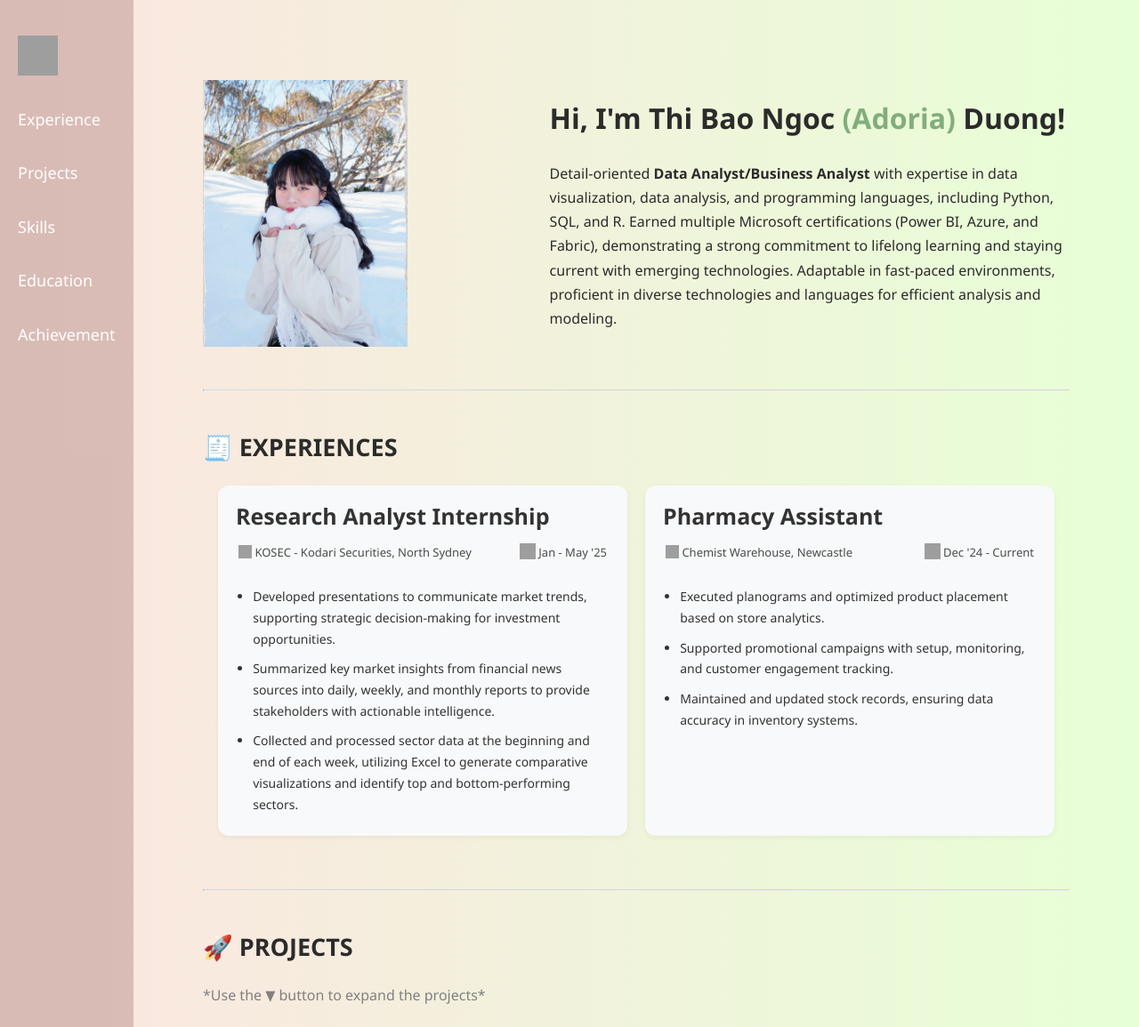
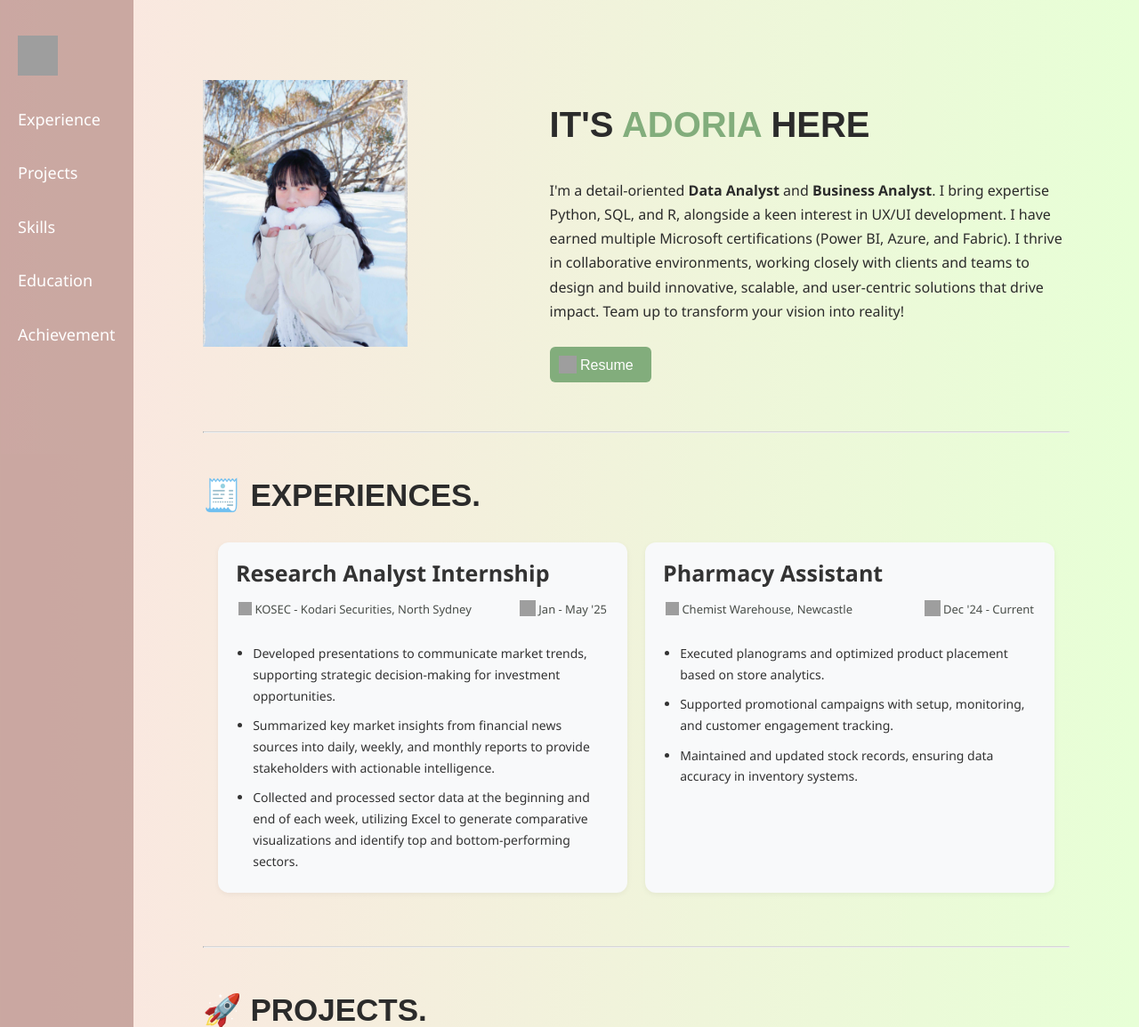
Before and after one commit to NgocDuong17/ngocduong17.github.io, a Jekyll site: the page built from index.html, in a window 1280 px wide and 1400 px high, cut to the strip 0-1155 px from the top of the window. Shown: the whole strip at 89% size. Built offline with Jekyll 4.4.1, drawn with Linux system fonts in a browser that asks for light colours; some of the changed text lies outside the part shown; grey boxes are pictures that could not be loaded.

Commit message:
13 August 25

```diff
--- a/_includes/footer.html
+++ b/_includes/footer.html
@@ -2,8 +2,7 @@
   <div class="footer-wrap">
 
     <div class="email-subscription">
-      <h3>Let's Stay Connected</h3>
-      <p class="guide"><i>*Send me an email via the box below*</i>😸</p>
+      <h3>Get Connected.</h3>
       <form action="https://formsubmit.co/bngoc4991@gmail.com" method="POST">
         <input type="text" name="name" placeholder="Your Name" required><br>
         <input type="email" name="email" placeholder="Your Email" required><br>
@@ -20,11 +19,6 @@
           <img class="icon-email" src="https://s2.svgbox.net/hero-solid.svg?ic=mail&color=277dce" width="32" height="32"> bngoc4991@gmail.com
         </a>
       </div>
-      <div class="cv-download">
-        <a href="/assets/Adoria Duong_CV_DA.pdf" download>
-          <button type="button"> <img class="icon-download" src="https://s2.svgbox.net/hero-solid.svg?ic=download&color=ffffff" width="32" height="32"> Download My CV</button>
-        </a>
-      </div>
 
       <p>Copyright &copy; 2025 Adoria Duong</p>
     </div>
--- a/assets/style.css
+++ b/assets/style.css
@@ -61,7 +61,12 @@
   color: #555;
 }
 
+.heading-title{
+  font-size: 35px;
+  font-weight: 900;
+  font-family:Poppins, sans-serif;
 
+}
 
 @media (max-width: 768px) {
   .heading-wrap {
@@ -73,7 +78,16 @@
     align-items: center;
   }
 
+  .guide{
+    font-size: 0.7em;
+  }
 
+  .achievement{
+    font-size: 0.7em;
+  }
+  .credential a{
+    font-size: 0.7em;
+  }
 
   ul{
   font-size: 0.9em;
@@ -153,6 +167,7 @@
 
 
 
+
 /*--------------------------------------------------------- NAV BAR ---------------------------------------------------------------*/
 .navbar-wrap{
   position: fixed;    /* Fix it to the viewport */
@@ -161,7 +176,7 @@
   width: 130px;
   height: 100vh; /*full*/
   z-index: 1000;
-  background-color: rgba(202, 169, 162, 0.692);
+  background-color: rgba(189, 151, 144, 0.781);
   padding: 10px;
   display: flex;
   flex-direction: column;
@@ -238,6 +253,10 @@
   .navbar-wrap a:hover::after {
     background-color: rgba(238, 238, 238, 0.945);
   }
+
+  main{
+    margin: auto;
+  }
 }
 
 /*--------------------------------------------------------- HEADING/HIGHTLIGHT ---------------------------------------------------------------*/
@@ -257,10 +276,10 @@
 }
 
 .heading h1{
-  font-weight: 600;
-  font-size: 2em;
+  font-weight: 900;
+  font-size: 2.5em;
+  font-family:Poppins, sans-serif;
 }
-
 
 
 /*--------------------------------------------------------- SKILL ---------------------------------------------------------------*/
@@ -497,6 +516,11 @@
 }
 /*--------------------------------------------------------- ACHIEVEMENT ---------------------------------------------------------------*/
 
+.achievement-wrap{
+  background-color: rgba(255, 255, 255, 0.644);
+  margin: -40px -80px;
+  padding: 40px 80px;
+}
 
 .achievement{
   margin-bottom: 25px;
@@ -577,7 +601,9 @@
 
 .email-subscription h3 {
   margin-bottom: 10px;
-  font-size: 30px;
+  font-size: 50px;
+  font-weight: 900;
+  font-family: Poppins, sans-serif;
   color: #82ad7c;
 }
 
@@ -631,7 +657,10 @@
   background-color: #82ad7c;
   color: white;
   border: none;
-  padding: 10px 20px;
+  padding-top: 10px;
+  padding-right: 20px;
+  padding-bottom: 10px;
+  padding-left: 10px;
   margin-top: 10px;
   font-size: 1rem;
   cursor: pointer;
--- a/index.html
+++ b/index.html
@@ -12,19 +12,21 @@
     <img src='assets/adoria-profile.jpg' width="230" height="300" />
   </div>
   <div class="heading">
-    <h1> Hi, I'm Thi Bao Ngoc <span style="color:#82ad7c;">(Adoria)</span> Duong! </h1>
-    <p>Detail-oriented <b>Data Analyst/Business Analyst</b> with expertise in data visualization, data analysis, and
-      programming languages, including Python, SQL, and R. Earned multiple Microsoft certifications (Power BI, Azure,
-      and Fabric), demonstrating a strong commitment to lifelong learning and staying current with emerging
-      technologies. Adaptable in fast-paced environments, proficient in diverse technologies and languages for efficient
-      analysis and modeling.
+    <h1>IT'S <span style="color:#82ad7c;">ADORIA</span> HERE</h1>
+    <p>I'm a detail-oriented <b>Data Analyst</b> and <b>Business Analyst</b>. I bring expertise Python, SQL, and R, alongside a keen interest in UX/UI development. I have earned multiple Microsoft certifications (Power BI, Azure,
+      and Fabric). I thrive in collaborative environments, working closely with clients and teams to design and build innovative, scalable, and user-centric solutions that drive impact. Team up to transform your vision into reality!
     </p>
+    <div class="cv-download">
+        <a href="/assets/Adoria Duong_CV_DA.pdf" download>
+        <button type="button"> <img class="icon-download" src="https://s2.svgbox.net/hero-solid.svg?ic=download&color=ffffff" width="32" height="32"> Resume</button>
+        </a>
+    </div>
   </div>
 
 </div>
 <hr style="border-top: 1px solid #D6D6D6; margin: 40px 0;">
 
-<h1 id='experiences'> 🧾 EXPERIENCES </h1>
+<h1 id='experiences' class="heading-title"> 🧾 EXPERIENCES. </h1>
 <div class='exp-wrap'>
   <div class='exp-box'>
     <h2>Research Analyst Internship</h2>
@@ -62,7 +64,7 @@
 <hr style="border-top: 1px solid #D6D6D6; margin: 40px 0;">
 
 
-<h1 id="projects"> 🚀 PROJECTS </h1>
+<h1 id="projects" class="heading-title"> 🚀 PROJECTS. </h1>
 <!-- Project 1 -->
  <p class="guide">*Use the ▼ button to expand the projects*</p>
 <div class='project-biggest-wrap'>
@@ -322,7 +324,7 @@
 <hr style="border-top: 1px solid #D6D6D6; margin: 40px 0;">
 
 
-<h1 id="skill"> 🔧 SKILLSET </h1>
+<h1 id="skill" class="heading-title"> 🔧 SKILLSET. </h1>
 <div class="skill-wrap">
   <div>
     <h3>Cloud Platforms</h3>
@@ -377,7 +379,7 @@
   </div>
   <hr style="border-top: 1px solid #D6D6D6; margin: 40px 0;">
 
-  <h1 id='education'>🎓 EDUCATION </h1>
+  <h1 id='education' class="heading-title">🎓 EDUCATION. </h1>
 
   <div class="education-wrap">
     <div class="education-box">
@@ -422,11 +424,12 @@
   </div>
   <hr style="border-top: 1px solid #D6D6D6; margin: 40px 0;">
 
-  <h1 id="achievement">🏆 ACHIEVEMENTS </h1>
+  <div class="achievement-wrap">
+  <h1 id="achievement" class="heading-title">🏆 ACHIEVEMENTS. </h1>
   <p class="guide"><i>*Click to know more about each of my certifications*</i></p>
   <details class="achievement">
     <summary class="achieve-title">
-      Power BI Data Analyst Associate (2025) | Microsoft
+      PL-300: Power BI Data Analyst Associate (2025) | Microsoft
       <span class="credential"><a href="https://learn.microsoft.com/api/credentials/share/en-us/ThiBaoNgocDuong-2776/535705988275A982?sharingId=4FC93E78C76DC4B8"
         target="_blank"> See Certification
         <img class='icon-link' src="https://s2.svgbox.net/hero-solid.svg?ic=external-link&color=6b7076" width="20" height="20"></a>
@@ -440,7 +443,7 @@
 
   <details class="achievement">
     <summary class="achieve-title">
-      Microsoft Azure Fundamentals (2025) | Microsoft
+      AZ-900: Microsoft Azure Fundamentals (2025) | Microsoft
       <span class="credential"><a href="https://learn.microsoft.com/api/credentials/share/en-us/ThiBaoNgocDuong-2776/F7D7E910F1648308?sharingId=4FC93E78C76DC4B8"
         target="_blank"> See Certification
         <img class='icon-link' src="https://s2.svgbox.net/hero-solid.svg?ic=external-link&color=6b7076" width="20" height="20"></a>
@@ -455,7 +458,7 @@
 
   <details class="achievement">
     <summary class="achieve-title">
-        Microsoft Certified: Fabric Analytics Engineer Associate (2025) | Microsoft
+        DP-700: Microsoft Certified: Fabric Analytics Engineer Associate (2025) | Microsoft
       <span class="credential"><a href="https://learn.microsoft.com/api/credentials/share/en-us/ThiBaoNgocDuong-2776/7221CCA12ABFF2D4?sharingId=4FC93E78C76DC4B8"
         target="_blank"> See Certification
         <img class='icon-link' src="https://s2.svgbox.net/hero-solid.svg?ic=external-link&color=6b7076" width="20" height="20"></a>
@@ -536,7 +539,7 @@
       testing, budget allocation, and ad performance enhancement across search, display, and shopping channels..
     </blockquote>
   </details>
-
+</div>
   <hr style="border-top: 1px solid #D6D6D6; margin: 40px 0;">
 
   <script>
```
Also changed, not shown: 3 other files. Lines whose indentation alone changed are shown as unchanged.
